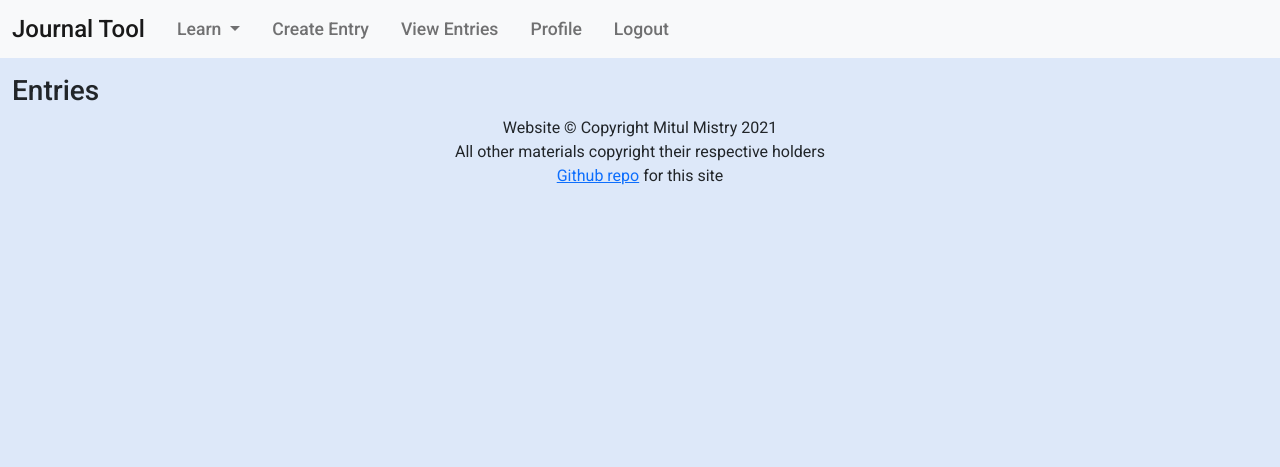
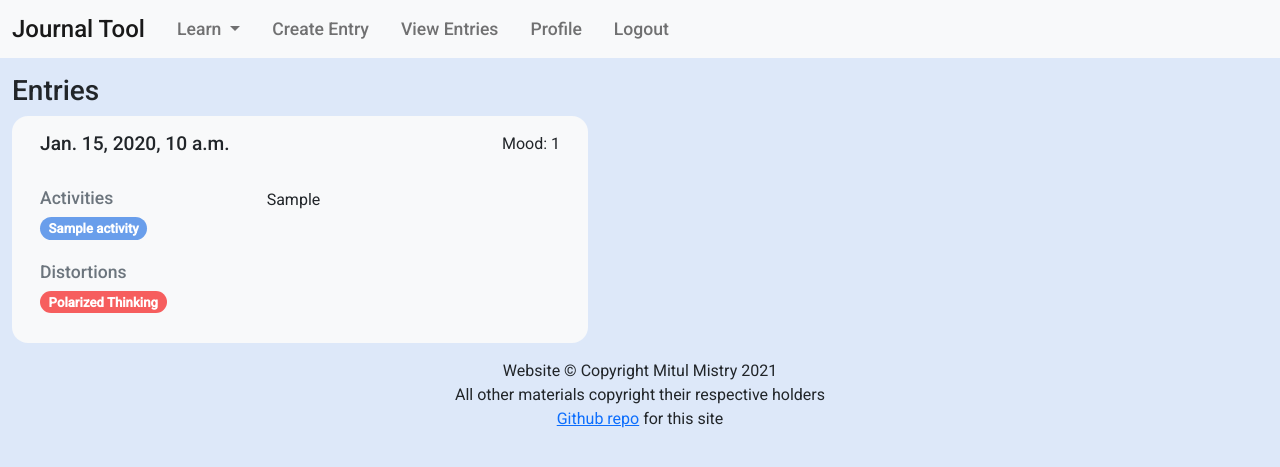
Before and after one commit to MitulMistry/journal-tool, a Django app: page /entries in a window 1280 px wide. Shown: the top 467 px of the page. Run offline with Django 3.2, Linux system fonts and the light colour scheme; a user stored in the database is signed in; data comes from the database, SQL or seed files in the repository; tables that the repository leaves empty hold one stand-in row (values such as "Sample post"); some libraries are stand-ins or nearby versions.

Commit message:
Implement entry cards and update templates and styles

```diff
--- a/journal/models.py
+++ b/journal/models.py
@@ -2,6 +2,7 @@ from django.contrib.auth.models import AbstractUser
 from django.db import models
 from django.db.models.deletion import CASCADE
 from django.core.validators import MaxValueValidator, MinValueValidator
+from django.utils.text import Truncator
 
 
 class User(AbstractUser):
@@ -19,6 +20,9 @@ class Entry(models.Model):
     events = models.CharField(max_length=1500, blank=True, default="")
     negative_thoughts = models.CharField(max_length=1500, blank=True, default="")
     positive_thoughts = models.CharField(max_length=1500, blank=True, default="")
+
+    def truncated_events(self):
+        return Truncator(self.events).words(50)
 
     def __str__(self):
         return f"{self.user.username}'s entry on {self.timestamp}"
--- a/journal/static/journal/styles.css
+++ b/journal/static/journal/styles.css
@@ -13,6 +13,14 @@ body {
 
 footer.text-center {
     padding-bottom: 1rem;
+}
+
+h5 {
+    font-size: 1.2rem;
+}
+
+h6 {
+    font-size: 1.1rem;
 }
 
 .bg-light2 {
@@ -140,13 +148,38 @@ footer.text-center {
 	box-shadow: 0 0 0 .25rem rgba(253, 158, 163, 0.5);
 }
 
-.distortion-red {
+.distortion-color {
     color: #f65e5e;
+}
+
+.distortion-bg {
+    background-color: #f65e5e;
+}
+
+.activity-bg {
+    background-color: #699eeb;
+}
+
+span.rounded-pill {
+    margin-bottom: .35rem;
+}
+
+.card-subtitle {
+    margin-top: 1rem;
 }
 
 .card-distortion {
     width: 18rem;
     background-color: #f8f9fa;
+    margin-bottom: 1rem;
+    margin-right: 1rem;
+}
+
+.card-entry {
+    width: 36rem;
+    background-color: #f8f9fa;
+    border-radius: 1rem;
+    border: 0;
     margin-bottom: 1rem;
     margin-right: 1rem;
 }
--- a/journal/templates/journal/distortions.html
+++ b/journal/templates/journal/distortions.html
@@ -17,7 +17,7 @@
             {% for distortion in distortions %}
                 <div class="card card-distortion">
                     <div class="card-body">
-                        <h5 class="card-title"><i class="{{ distortion.icon }} distortion-red"></i> {{ distortion.name }}</h4>
+                        <h5 class="card-title"><i class="{{ distortion.icon }} distortion-color"></i> {{ distortion.name }}</h4>
                         <p>{{ distortion.blurb }}</p>
                     </div>
                 </div>
--- a/journal/templates/journal/entries.html
+++ b/journal/templates/journal/entries.html
@@ -3,4 +3,46 @@
 
 {% block body %}
     <h3>Entries</h3>
+
+    <div class="container-fluid">
+        <div class="row">
+            {% for entry in entries %}
+                <div class="card card-entry">
+                    <div class="card-body">
+                        <div class="row">
+                            <div class="col">
+                                <h5 class="card-title"> {{ entry.timestamp }}</h5>
+                            </div>
+                            <div class="col">
+                                <p class="float-end">Mood: {{ entry.mood }}</p>
+                            </div>
+                        </div>
+                        <div class="row">
+                            <div class="col-5">
+                                {% if entry.activity_set.all.exists %}
+                                    <h6 class="card-subtitle mb-2 text-muted">Activities</h6>
+                                    <h6>
+                                        {% for activity in entry.activity_set.all %}
+                                            <span class="badge rounded-pill activity-bg">{{ activity.name.capitalize }}</span>
+                                        {% endfor %}
+                                    </h6>
+                                {% endif %}
+                                {% if entry.distortion_set.all.exists %}
+                                    <h6 class="card-subtitle mb-2 text-muted">Distortions</h6>
+                                    <h6>
+                                        {% for distortion in entry.distortion_set.all %}
+                                            <span class="badge rounded-pill distortion-bg"><i class="{{ distortion.icon }}"></i> {{ distortion.name }}</span>
+                                        {% endfor %}
+                                    </h6>
+                                {% endif %}
+                            </div>
+                            <div class="col" style="margin-top:1rem;">
+                                <p class="card-text">{{ entry.truncated_events }}</p>
+                            </div>
+                        </div>
+                    </div>
+                </div>
+            {% endfor %}
+        </div>
+    </div>
 {% endblock %}
--- a/journal/templates/journal/index.html
+++ b/journal/templates/journal/index.html
@@ -6,7 +6,9 @@
         <div class="container-fluid py-5">
             <h1 class="display-5 fw-bold">Journal Tool</h1>
             <p class="col-md-8 fs-4">Journal events in your life and track your mood.</p>
-            <a href="{% url 'register_user' %}" class="btn btn-primary btn-lg" role="button">Register</a>
+            {% if not user.is_authenticated %}
+                <a href="{% url 'register_user' %}" class="btn btn-primary btn-lg" role="button">Register</a>
+            {% endif %}
         </div>
     </div>
 {% endblock %}
```
